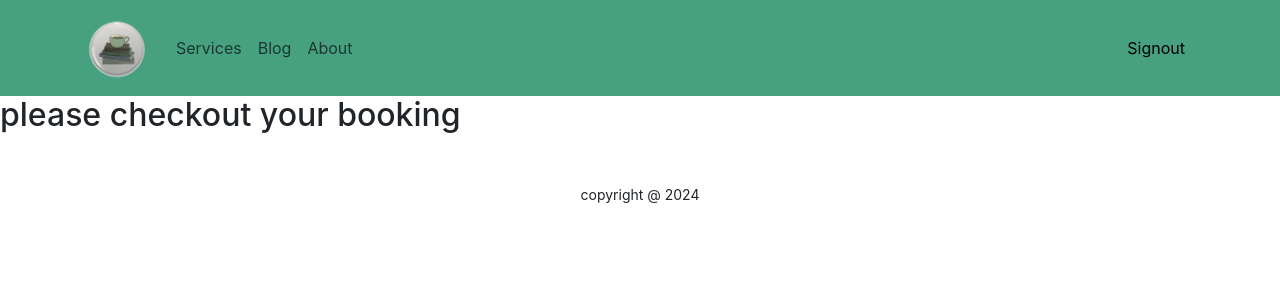
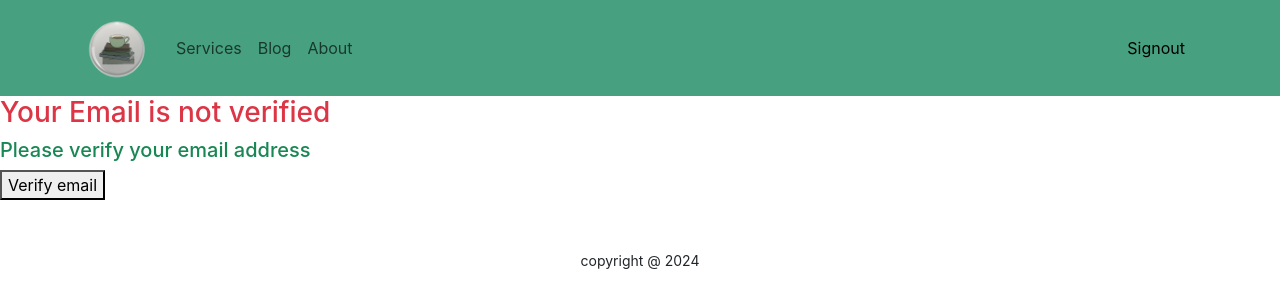
Before and after one commit to zakiia/Bookeria, a React (Create React App) app: page /checkout in a window 1280 px wide. Shown: the top 308 px of the page. Built offline with nearby package versions, Linux system fonts and the light colour scheme; no server answers.

Commit message:
email verification

```diff
--- a/src/Pages/Login/RequiredAuth/RequiredAuth.js
+++ b/src/Pages/Login/RequiredAuth/RequiredAuth.js
@@ -1,18 +1,43 @@
 import React from "react";
 import auth from "../../../firebase.init";
-import { useAuthState } from "react-firebase-hooks/auth";
+import {
+  useAuthState,
+  useSendEmailVerification,
+} from "react-firebase-hooks/auth";
 import { Navigate, useLocation } from "react-router-dom";
 import Loading from "../../Shared/Loading/Loading";
+import { toast, ToastContainer } from "react-toastify";
 
 const RequiredAuth = ({ children }) => {
   const [user, loading] = useAuthState(auth);
   const location = useLocation();
+  const [sendEmailVerification, sending, error] =
+    useSendEmailVerification(auth);
   if (loading) {
     return <Loading></Loading>;
   }
   if (!user) {
     return <Navigate to="/login" state={{ from: location }} replace></Navigate>;
   }
+  if (!user.emailVerified) {
+    return (
+      <div>
+        <h3 className="text-danger">Your Email is not verified</h3>
+        <h5 className="text-success">Please verify your email address</h5>
+        <button
+          onClick={async () => {
+            const success = await sendEmailVerification();
+            if (success) {
+              toast("Sent email");
+            }
+          }}
+        >
+          Verify email
+        </button>
+        <ToastContainer></ToastContainer>
+      </div>
+    );
+  }
   return children;
 };
 
```
